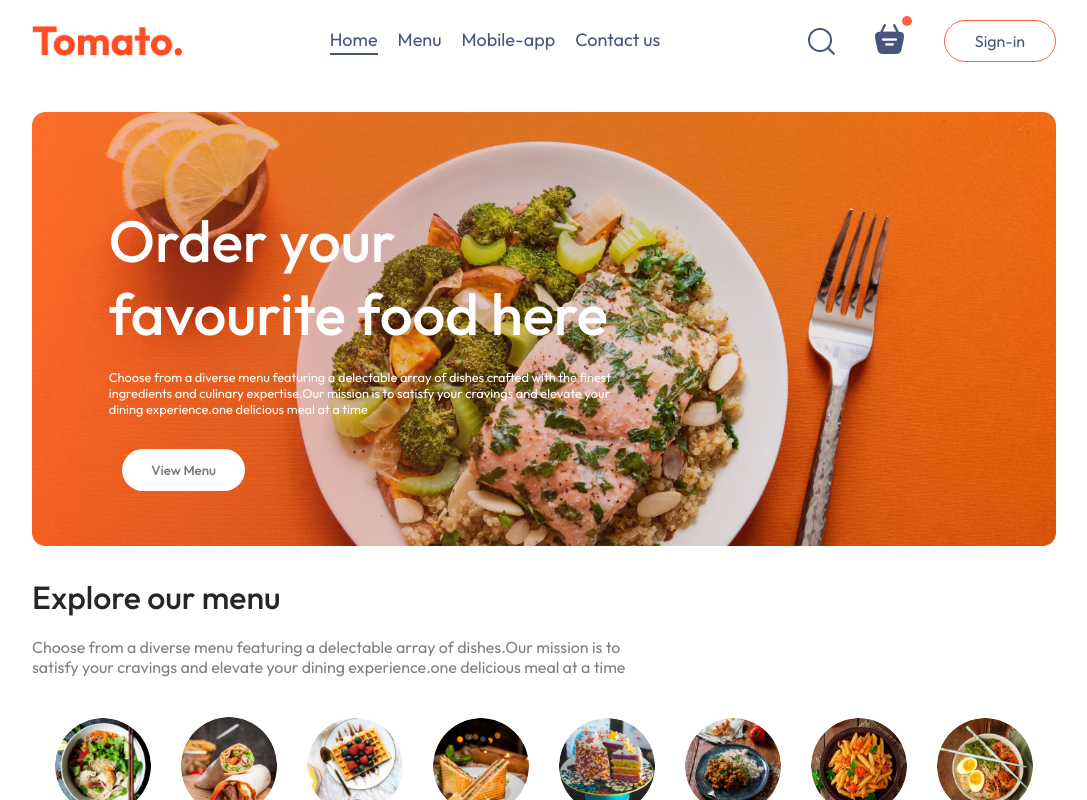
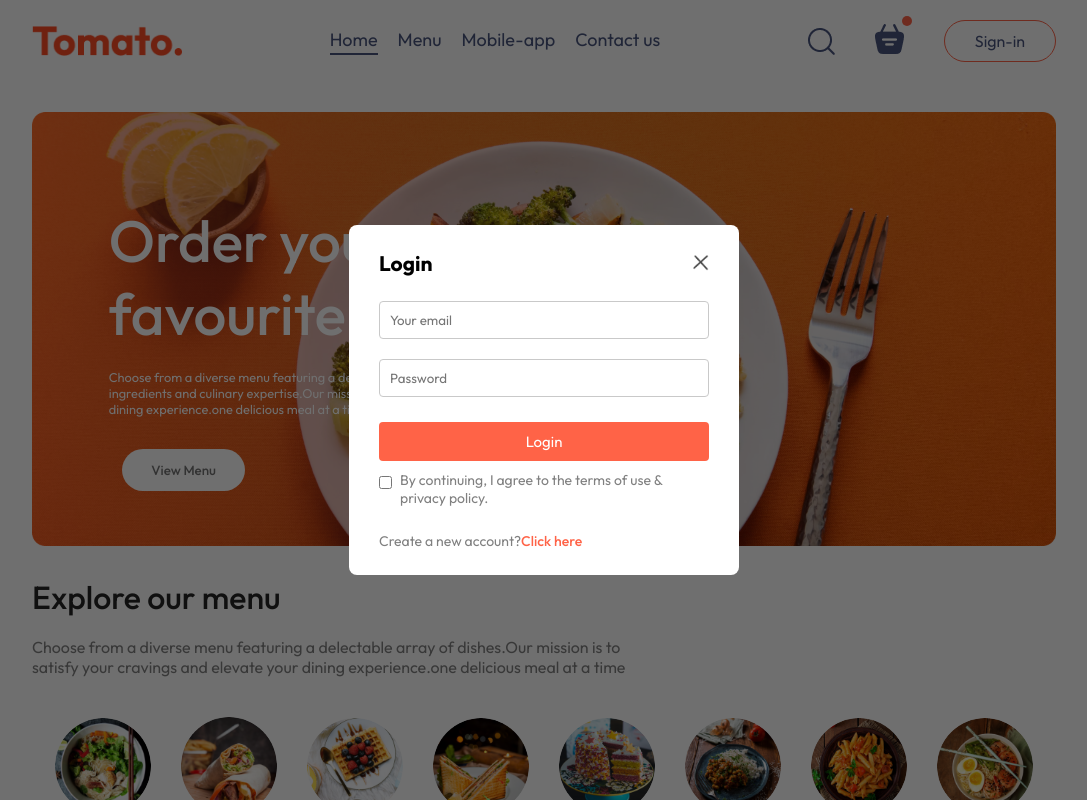
Before and after one commit to Ashwin-V-17/FoodDelivery, a React (Vite) app in the folder frontend/: page / in a window 1280 px wide. Both pictures are taken after a click on the button "Sign-in". Shown: the top 800 px of the page, without its empty margins (96-1183 px from the left). Built offline with nearby package versions, Linux system fonts and the light colour scheme.

Commit message:
LoginPopup creation

```diff
--- a/frontend/src/App.jsx
+++ b/frontend/src/App.jsx
@@ -1,15 +1,20 @@
 import React from 'react'
 import Navbar from './components/Navbar/Navbar'
 import { Routes,Route } from 'react-router-dom'
+import {useState} from 'react'
 import Home from './pages/Home/Home'
 import Cart from './pages/Cart/Cart'
 import PlaceOrder from './pages/PlaceOrder/PlaceOrder'
 import Footer from './components/Footer/Footer'
+import LoginPopup from './components/LoginPopup/LoginPopup'
 const App = () => {
+  const [showLogin,setShowLogin]=useState(false);
   return (
     <>
+    {showLogin?<LoginPopup setShowLogin={setShowLogin}/>:<></>
+    }
     <div className='app'>
-   <Navbar/>
+   <Navbar setShowLogin={setShowLogin}/>
    <Routes>
        <Route path='/' element={<Home/>}/>
        <Route path='/cart' element={<Cart/>}/>
--- /dev/null
+++ b/frontend/src/components/LoginPopup/LoginPopup.css
@@ -0,0 +1,65 @@
+.login-popup{
+    position:absolute;
+    z-index: 1;
+    width: 100%;
+    height: 100%;
+    background-color: #00000090;
+    display: grid;
+}
+.login-popup-container{
+    place-self: center;
+    width: max(23vw,330px);
+    color: #808080;
+    background-color:white;
+    display: flex;
+    flex-direction: column;
+    gap: 25px;
+    padding: 25px 30px;
+    border-radius: 8px;
+    font-size: 14px;
+    animation:fadeIn 0.5s;
+}
+.login-popup-title{
+    display: flex;
+    justify-content: space-between;
+    align-items:center;
+    color: black;
+}
+.login-popup-title img{
+    width: 16px;
+    cursor: pointer;
+}
+.login-popup-inputs{
+    display: flex;
+    flex-direction:column ;
+    gap: 20px;
+}
+.login-popup-inputs input{
+    outline: none;
+    border: 1px solid #c9c9c9;
+    padding: 10px;
+    border-radius: 4px;
+}
+.login-popup-container button{
+    border: none;
+    padding: 10px;
+    border-radius: 4px;
+    color: white;
+    background-color: tomato;
+    font-size: 15px;
+    cursor: pointer;
+}
+.login-popup-condition{
+    display: flex;
+    align-items: start;
+    gap: 8px;
+    margin-top: -15px;
+}
+.login-popup-condition input{
+    margin-top: 5px;
+}
+.login-popup p span{
+    color: tomato;
+    font-weight: 500;
+    cursor: pointer;
+}
--- /dev/null
+++ b/frontend/src/components/LoginPopup/LoginPopup.jsx
@@ -0,0 +1,34 @@
+import React, { useState } from 'react'
+import './LoginPopup.css'
+import { assets } from '../../assets/assets';
+const LoginPopup = ({setShowLogin}) => {
+    const [currState,setCurrState]=useState("Login");
+  return (
+    <div className='login-popup'>
+      <form  className="login-popup-container">
+            <div className="login-popup-title">
+                <h2>{currState}</h2>
+                <img onClick={()=>setShowLogin(false)} src={assets.cross_icon} alt="" />
+            </div>
+
+        <div className="login-popup-inputs">
+            {currState==="Login"?<></>:<input type="text" placeholder='Your name' required/>}
+            <input type="email" placeholder='Your email' required/>
+            <input type="password" placeholder='Password' required/>
+        </div>
+        <button>{currState==="Sign up"?"Create account":"Login"}</button>
+        <div className="login-popup-condition">
+            <input type="checkbox"  required/>
+            <p>By continuing, I agree to the terms of use & privacy policy.</p>
+        </div>
+        {
+            currState==="Login"
+            ? <p>Create a new account?<span onClick={()=>setCurrState("Sign Up")}>Click here</span></p>
+            :  <p>Already have an account?<span onClick={()=>setCurrState("Login")}>Login here</span></p>
+        }
+      </form>
+    </div>
+  )
+}
+
+export default LoginPopup
--- a/frontend/src/components/Navbar/Navbar.jsx
+++ b/frontend/src/components/Navbar/Navbar.jsx
@@ -2,7 +2,7 @@
 import './Navbar.css'
 import {assets} from '../../assets/assets'
 import {Link} from 'react-router-dom'
-const Navbar = () => {
+const Navbar = ({setShowLogin}) => {
     const [menu,setMenu]= useState("home");//initially setting it as home
   return (
     <div className='navbar'>
@@ -19,7 +19,9 @@
               <img src={assets.basket_icon} alt="" />
             <div className="dot"></div>
           </div>
-             <button>Sign-in</button>
+             <button onClick={()=>{
+              setShowLogin(true)
+             }}>Sign-in</button>
           </div>
     </div>
   )
```
